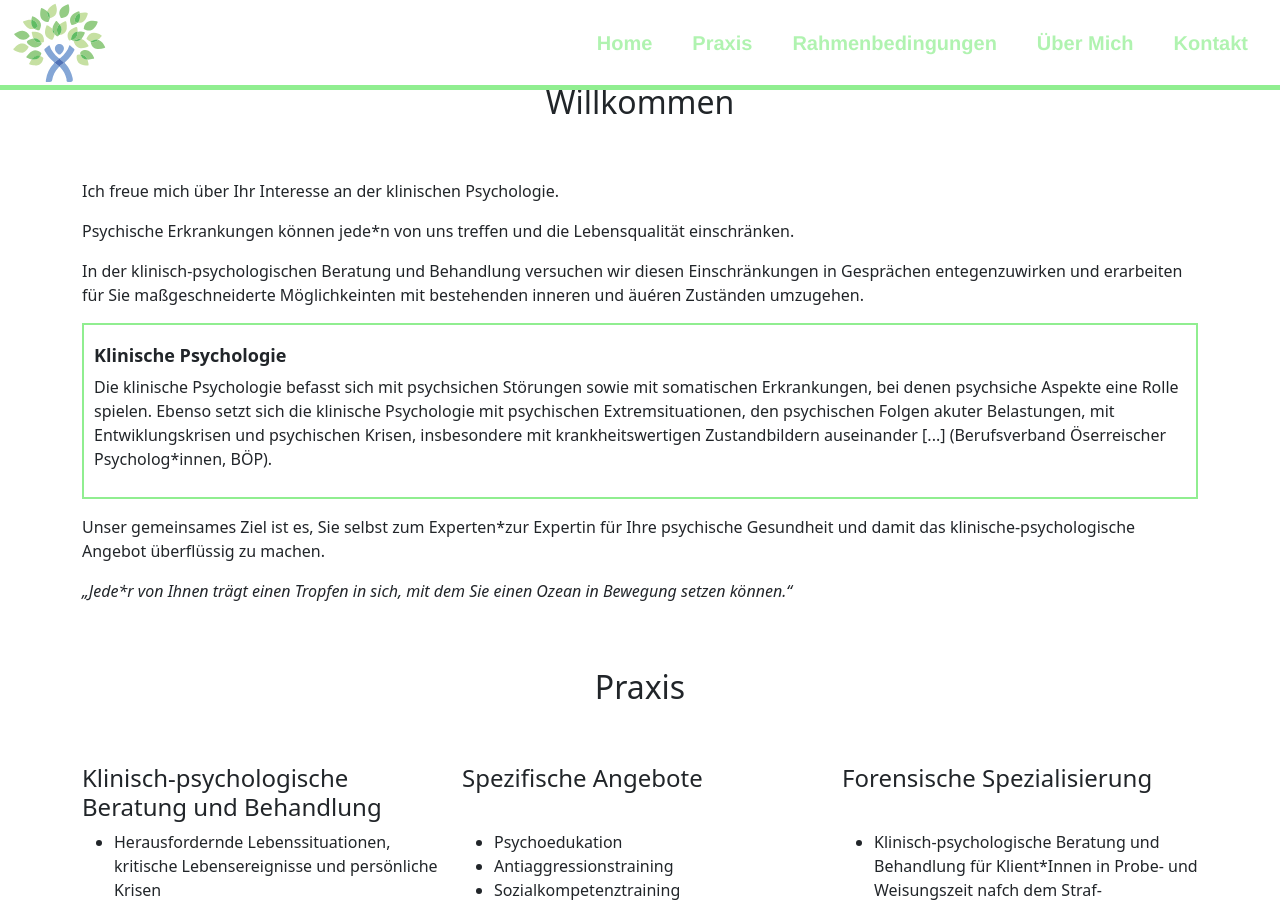
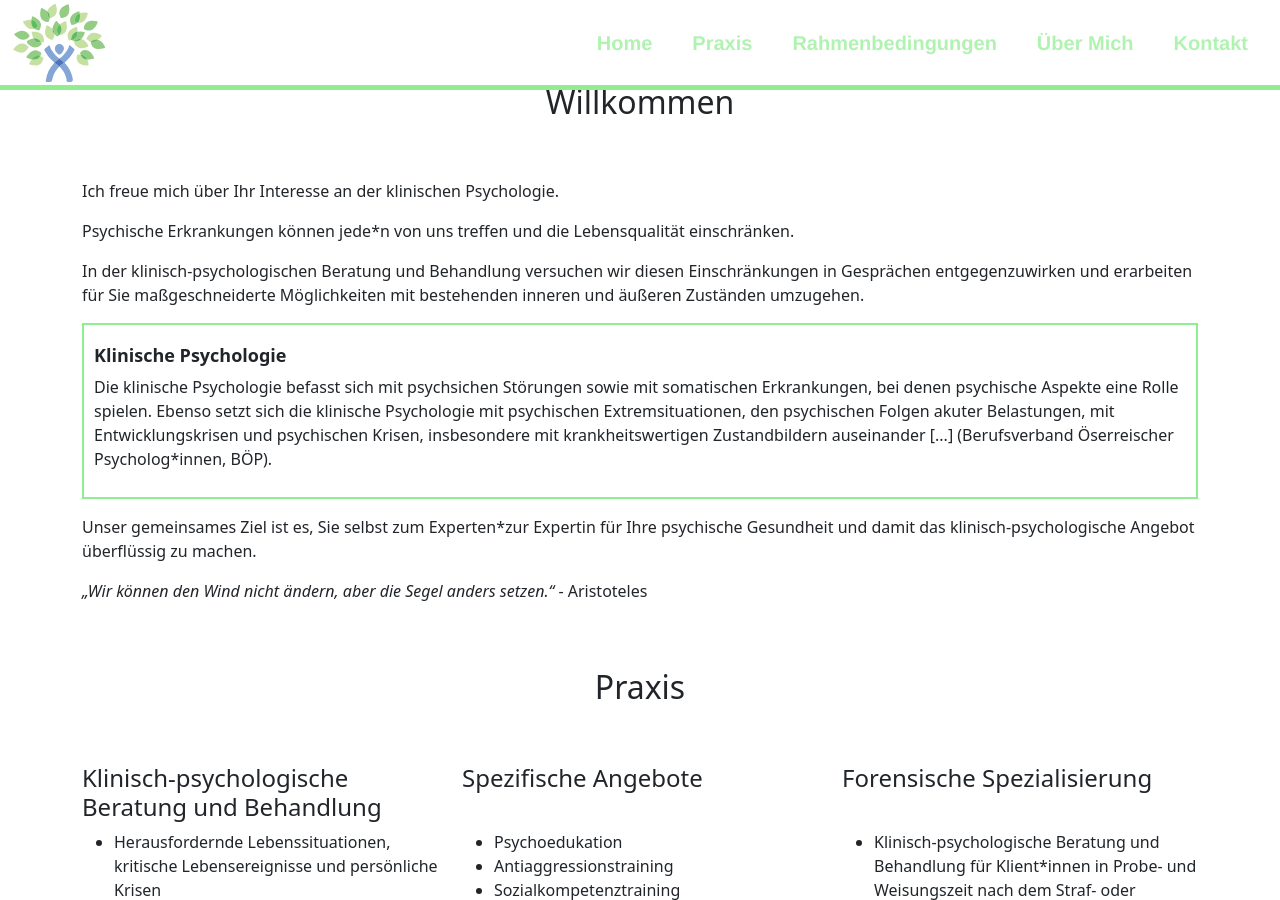
Before and after one commit to psypraxisstraub/psypraxisstraub.github.io, a Jekyll site: the page built from index.markdown, in a window 1280 px wide and 900 px high, scrolled down 882 px. Built offline with Jekyll 4.4.1, drawn with Linux system fonts in a browser that asks for light colours; nearby versions of some CDN libraries; some web fonts are replaced; library files that are not in the unit come from our copies; some of the changed text lies outside the part shown.

Commit message:
Fixed spelling

```diff
--- a/_includes/cv.html
+++ b/_includes/cv.html
@@ -7,13 +7,6 @@
          <div class="col-md-5">
             <div class="avatar pb-3">
                <img src="../assets/img/soph.png" />
-            </div>
-            <div class="info">
-               <ul>
-                  <li>Aus <b>Freistadt</b> - Oberösterreich</li>
-                  <li><b>Geboren</b> - 09.02.1993</li>
-                  <li>Psypraxis Linz</li>
-               </ul>
             </div>
          </div>
          <div class="col-md-7">
--- a/_includes/footer.html
+++ b/_includes/footer.html
@@ -19,7 +19,6 @@
                <li><span>112</span> - Euro-Notruf</li>
                <li><span>122</span> - Feuerwehr</li>
                <li><span>133</span> - Polizei</li>
-               <li><span>140</span> - Bergrettung</li>
                <li><span>141</span> - Ärztenotdienst</li>
                <li><span>142</span> - Telefonseelsorge</li>
                <li><span>144</span> - Rettungsdienst</li>
@@ -31,7 +30,7 @@
             <ul class="infolist">
                <li><span>0800 246 247</span> - Männernotruf</li>
                <li><span>0800 400 777</span> - Männerinfo</li>
-               <li><span>0800 400 777</span> - Männerinfo</li>
+               <li><span>0800 222 555</span> - Frauenhelpline</li>
                <li><span>116 123</span> - Ö3 Rotes Kreuz Kummernummer</li>
             </ul>
          </div>
@@ -46,7 +45,7 @@
       </div>
       <div class="row extra-info">
          <div class="col-md-4">
-            &copy; 2024 | Psypraxis Linz - Sofi Straub
+            &copy; 2025 | Psypraxis Linz - Sofia Straub
          </div>
          <div class="col-md-8">
             Hinweis: Notrufnummern können von jedem Telefon aus österreichweit (EU-Notruf: in allen EU-Staaten) kostenlos angerufen werden. Der Euro-Notruf 112 kann auch bei gesperrten Mobiltelefonen (ohne Pin-Code) verwendet werden.
--- a/_includes/welcome.html
+++ b/_includes/welcome.html
@@ -12,19 +12,19 @@
                Psychische Erkrankungen können jede*n von uns treffen und die Lebensqualität einschränken.
             </p>
             <p>
-               In der klinisch-psychologischen Beratung und Behandlung versuchen wir diesen Einschränkungen in Gesprächen entegenzuwirken und erarbeiten für Sie maßgeschneiderte Möglichkeinten mit bestehenden inneren und äuéren Zuständen umzugehen.
+               In der klinisch-psychologischen Beratung und Behandlung versuchen wir diesen Einschränkungen in Gesprächen entgegenzuwirken und erarbeiten für Sie maßgeschneiderte Möglichkeiten mit bestehenden inneren und äußeren Zuständen umzugehen.
             </p>
             <div class="highlight">
                <h4>Klinische Psychologie</h4>
                <p>
-                  Die klinische Psychologie befasst sich mit psychsichen Störungen sowie mit somatischen Erkrankungen, bei denen psychsiche Aspekte eine Rolle spielen. Ebenso setzt sich die klinische Psychologie mit psychischen Extremsituationen, den psychischen Folgen akuter Belastungen, mit Entwiklungskrisen und psychischen Krisen, insbesondere mit krankheitswertigen Zustandbildern auseinander [...] (Berufsverband Öserreischer Psycholog*innen, BÖP).
+                  Die klinische Psychologie befasst sich mit psychsichen Störungen sowie mit somatischen Erkrankungen, bei denen psychische Aspekte eine Rolle spielen. Ebenso setzt sich die klinische Psychologie mit psychischen Extremsituationen, den psychischen Folgen akuter Belastungen, mit Entwicklungskrisen und psychischen Krisen, insbesondere mit krankheitswertigen Zustandbildern auseinander [...] (Berufsverband Öserreischer Psycholog*innen, BÖP).
                </p>
             </div>
             <p></p>
             <p>
-               Unser gemeinsames Ziel ist es, Sie selbst zum Experten*zur Expertin für Ihre psychische Gesundheit und damit das klinische-psychologische Angebot überflüssig zu machen.
+               Unser gemeinsames Ziel ist es, Sie selbst zum Experten*zur Expertin für Ihre psychische Gesundheit und damit das klinisch-psychologische Angebot überflüssig zu machen.
             </p>
-            <q>Jede*r von Ihnen trägt einen Tropfen in sich, mit dem Sie einen Ozean in Bewegung setzen können.</q>
+            <q>Wir können den Wind nicht ändern, aber die Segel anders setzen.</q> - Aristoteles
          </div>
       </div>
    </div>
```
Also changed, not shown: other parts of _includes/cv.html (+7 -7 lines), _includes/paramters.html (+5 -5 lines), _includes/praxis.html (+9 -8 lines).
